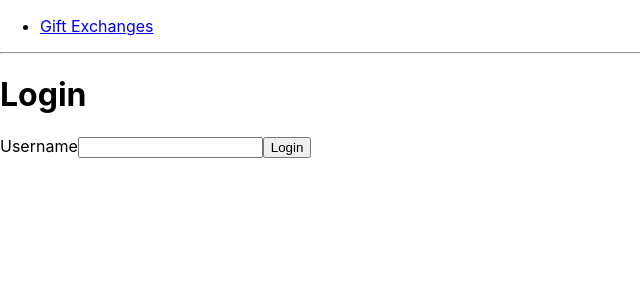
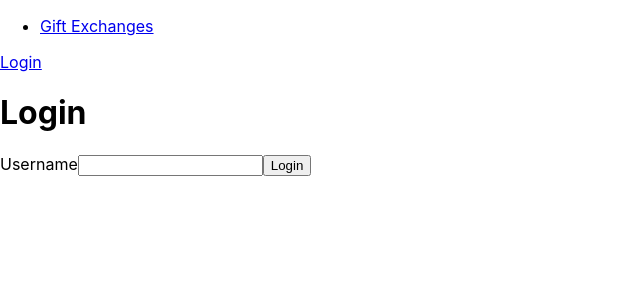
Before and after one commit to scottaj/gift-exchange, a React (Create React App) app in the folder gift-exchange-webapp/: page /login in a window 1280 px wide. Shown: the top 300 px of the page, without its empty margins (0-640 px from the left). Built offline with nearby package versions, Linux system fonts and the light colour scheme.

Commit message:
Add auth status

```diff
--- a/gift-exchange-webapp/src/App.tsx
+++ b/gift-exchange-webapp/src/App.tsx
@@ -3,6 +3,7 @@ import {Routes, Route, Link, useLocation, Navigate} from "react-router-dom";
 import Layout from "./components/Layout";
 import {Login} from "./components/Login";
 import {fakeAuthProvider} from "./FakeAuthProvider";
+import {GiftExchange} from "./components/GiftExchange";
 
 
 export function App() {
@@ -88,15 +89,6 @@ function RequireAuth({children}: { children: JSX.Element }) {
     return children;
 }
 
-
-function GiftExchange() {
-    return (
-        <div>
-            <h1 role="heading">Gift Exchanges</h1>
-        </div>
-    )
-}
-
 function NoMatch() {
     return (
         <div>
--- /dev/null
+++ b/gift-exchange-webapp/src/components/AuthStatus.tsx
@@ -0,0 +1,18 @@
+import * as React from "react";
+import {useAuth} from "../App";
+import {Link} from "react-router-dom";
+
+
+export function AuthStatus() {
+    const auth = useAuth();
+
+    if (auth.user) {
+        return (
+            <div>Hello {auth.user}</div>
+        )
+    } else {
+        return (
+            <Link to="/login">Login</Link>
+        )
+    }
+}
--- /dev/null
+++ b/gift-exchange-webapp/src/components/GiftExchange.tsx
@@ -0,0 +1,9 @@
+import * as React from "react";
+
+export function GiftExchange() {
+    return (
+        <div>
+            <h1>Gift Exchanges</h1>
+        </div>
+    )
+}
--- a/gift-exchange-webapp/src/components/Layout.tsx
+++ b/gift-exchange-webapp/src/components/Layout.tsx
@@ -1,11 +1,10 @@
 import * as React from "react";
 import {Link, Outlet} from "react-router-dom";
+import {AuthStatus} from "./AuthStatus";
 
 export default function Layout() {
     return (
         <div>
-            {/* A "layout route" is a good place to put markup you want to
-          share across all the components on your site, like navigation. */}
             <nav>
                 <ul>
                     <li>
@@ -14,11 +13,8 @@ export default function Layout() {
                 </ul>
             </nav>
 
-            <hr/>
+            <AuthStatus/>
 
-            {/* An <Outlet> renders whatever child route is currently active,
-          so you can think about this <Outlet> as a placeholder for
-          the child routes we defined above. */}
             <Outlet/>
         </div>
     );
--- a/gift-exchange-webapp/src/components/Login.tsx
+++ b/gift-exchange-webapp/src/components/Login.tsx
@@ -3,9 +3,9 @@ import {useLocation, useNavigate} from "react-router-dom";
 import {useAuth} from "../App";
 
 export function Login() {
-    let navigate = useNavigate();
-    let location = useLocation();
-    let auth = useAuth();
+    const navigate = useNavigate();
+    const location = useLocation();
+    const auth = useAuth();
 
     function handleLogin(event: React.FormEvent<HTMLFormElement>) {
         event.preventDefault();
@@ -27,13 +27,13 @@ export function Login() {
 
     return (
         <div className="App-login login-form">
-            <h1 role="heading">Login</h1>
+            <h1>Login</h1>
             <form onSubmit={handleLogin}>
                 <label>
                     Username
                     <input type="text" name="username"/>
                 </label>
-                <button type="submit" role="button">Login</button>
+                <button type="submit">Login</button>
             </form>
         </div>
     );
```
